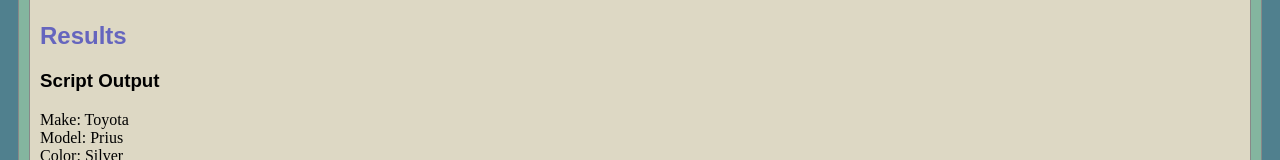
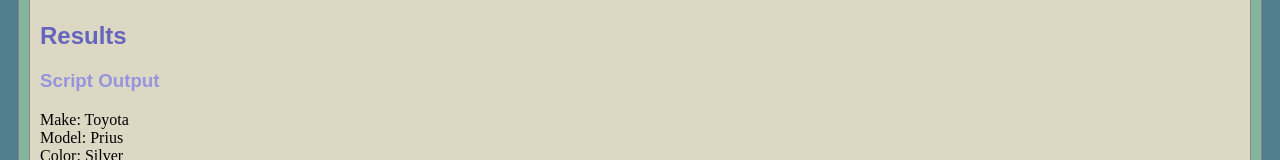
Before and after one commit to cwispybean/art101, a plain HTML site: page lab5/index.html in a window 1280 px wide. Shown: the part 539-699 px from the top of the page. Drawn offline with nearby package versions, Linux system fonts and the light colour scheme.

Commit message:
Update index.html

```diff
--- a/lab5/index.html
+++ b/lab5/index.html
@@ -43,7 +43,7 @@
 					<h2 style="color: rgb(101, 101, 190);">Results</h2>
 					<div id="output"></div>
 
-					<h3>Script Output</h3>
+					<h3 style="color: rgb(149, 149, 223);">Script Output</h3>
 					<div class=output>
 						<script src="js/lab.js"></script>
 				</div>
```
